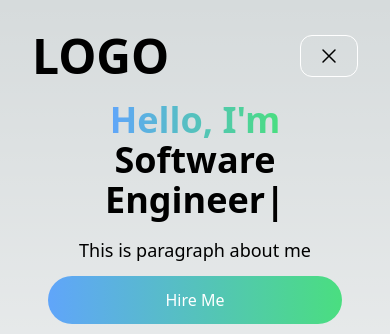
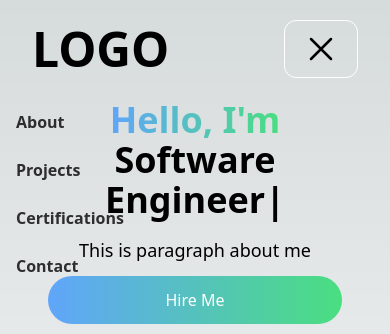
Before and after one commit to lwinmgmg/portfolio, a Next.js app: page / in a window 390 px wide. Both pictures are taken after a click on the button 330 px from the left and 56 px from the top of the page. Shown: the top 334 px of the page. Built offline with nearby package versions, Linux system fonts and the light colour scheme.

Commit message:
Added mobile nav bar

```diff
--- /dev/null
+++ b/app/components/DarkModeSwitch.tsx
@@ -0,0 +1,14 @@
+"use client";
+
+export default function DarkModeSwitch(){
+    const onClick = ()=>{
+        const theme = localStorage.getItem("color-theme");
+        localStorage.setItem("color-theme", theme && theme === "light" ? "dark":"light");
+        document.documentElement.classList.remove(theme || "")
+        const newTheme = localStorage.getItem("color-theme");
+        document.documentElement.classList.add(newTheme || "")
+    }
+    return (
+        <button onClick={onClick}>Switch Mode</button>
+    );
+}
--- /dev/null
+++ b/app/components/MenuOverlay.tsx
@@ -0,0 +1,20 @@
+"use client";
+import Link from "next/link";
+
+export default function MenuOverlay({ menus, onClickCross }:{
+    menus: Array<Menu>,
+    onClickCross: ()=>void
+}){
+    return (
+        <>
+            <div className="absolute left-0 top-0 h-screen w-screen" onClick={onClickCross}></div>
+            <ul className="absolute left-0 top-full w-screen h-screen flex flex-col items-center dark:bg-slate-800 opacity-80" onClick={onClickCross}>
+                {
+                    menus.length > 0 ? menus.map(({title, href})=>(
+                        <li key={title} className="w-full"><Link href={href} className="block w-full py-3 px-4 dark:text-slate-200 dark:hover:text-white dark:hover:bg-slate-600 font-bold">{title}</Link></li>
+                    )) : null
+                }
+            </ul>
+        </>
+    );
+}
--- a/app/components/NavBar.tsx
+++ b/app/components/NavBar.tsx
@@ -24,7 +24,8 @@ const menus: Array<Menu> = [
 export default function NavBar(){
     return (
         <nav className="w-full fixed top-0 left-0 z-10 bg-opacity-50">
-            <div className="flex flex-row flex-wrap items-center justify-between mx-auto p-8">
+            <div className="relative">
+                <div className="flex flex-row flex-wrap items-center justify-between mx-auto px-8 py-5">
                     <Link href={"/"} className="text-5xl font-semibold dark:text-slate-100 dark:hover:text-white">LOGO</Link>
                     <div className="menu block lg:hidden">
                         <NavMobileMenu menus={menus} />
@@ -33,6 +34,7 @@ export default function NavBar(){
                         <NavWebMenu menus={menus} />
                     </div>
                 </div>
+            </div>
         </nav>
     );
 }
--- a/app/components/NavMobileMenu.tsx
+++ b/app/components/NavMobileMenu.tsx
@@ -2,13 +2,14 @@
 
 import clsx from "clsx";
 import { useState } from "react";
+import MenuOverlay from "./MenuOverlay";
 
-const Bar3Icon = ({ className = "" }:{ className?: string})=>(<svg xmlns="http://www.w3.org/2000/svg" fill="none" viewBox="0 0 24 24" strokeWidth={1.5} stroke="currentColor" className={clsx("w-6 h-6", className)}>
+const Bar3Icon = ({ className = "" }:{ className?: string})=>(<svg xmlns="http://www.w3.org/2000/svg" fill="none" viewBox="0 0 24 24" strokeWidth={1.5} stroke="currentColor" className={clsx(className)}>
 <path strokeLinecap="round" strokeLinejoin="round" d="M3.75 6.75h16.5M3.75 12h16.5m-16.5 5.25h16.5" />
 </svg>
 );
 
-const CrossIcon = ({ className = "" }:{ className?: string})=>(<svg xmlns="http://www.w3.org/2000/svg" fill="none" viewBox="0 0 24 24" strokeWidth={1.5} stroke="currentColor" className={clsx("w-6 h-6", className)}>
+const CrossIcon = ({ className = "" }:{ className?: string})=>(<svg xmlns="http://www.w3.org/2000/svg" fill="none" viewBox="0 0 24 24" strokeWidth={1.5} stroke="currentColor" className={clsx(className)}>
 <path strokeLinecap="round" strokeLinejoin="round" d="M6 18 18 6M6 6l12 12" />
 </svg>
 );
@@ -27,8 +28,11 @@ export default function NavMobileMenu({ menus }:{
     return (
         <>
             {
-                btnClick ? <button className={clsx(btnClassName, "border border-white")} onClick={onClickCross}><CrossIcon className="w-12 h-12" /></button>
-                : <button className={clsx(btnClassName)} onClick={onClickBar}><Bar3Icon className="w-12 h-12" /></button>
+                btnClick ? <button className={clsx(btnClassName, "border border-white")} onClick={onClickCross}><CrossIcon className="w-10 h-10" /></button>
+                : <button className={clsx(btnClassName)} onClick={onClickBar}><Bar3Icon className="w-10 h-10" /></button>
+            }
+            {
+                btnClick ? <MenuOverlay onClickCross={onClickCross} menus={menus} /> : null
             }
         </>
     );
```
Lines whose indentation alone changed are shown as unchanged.
